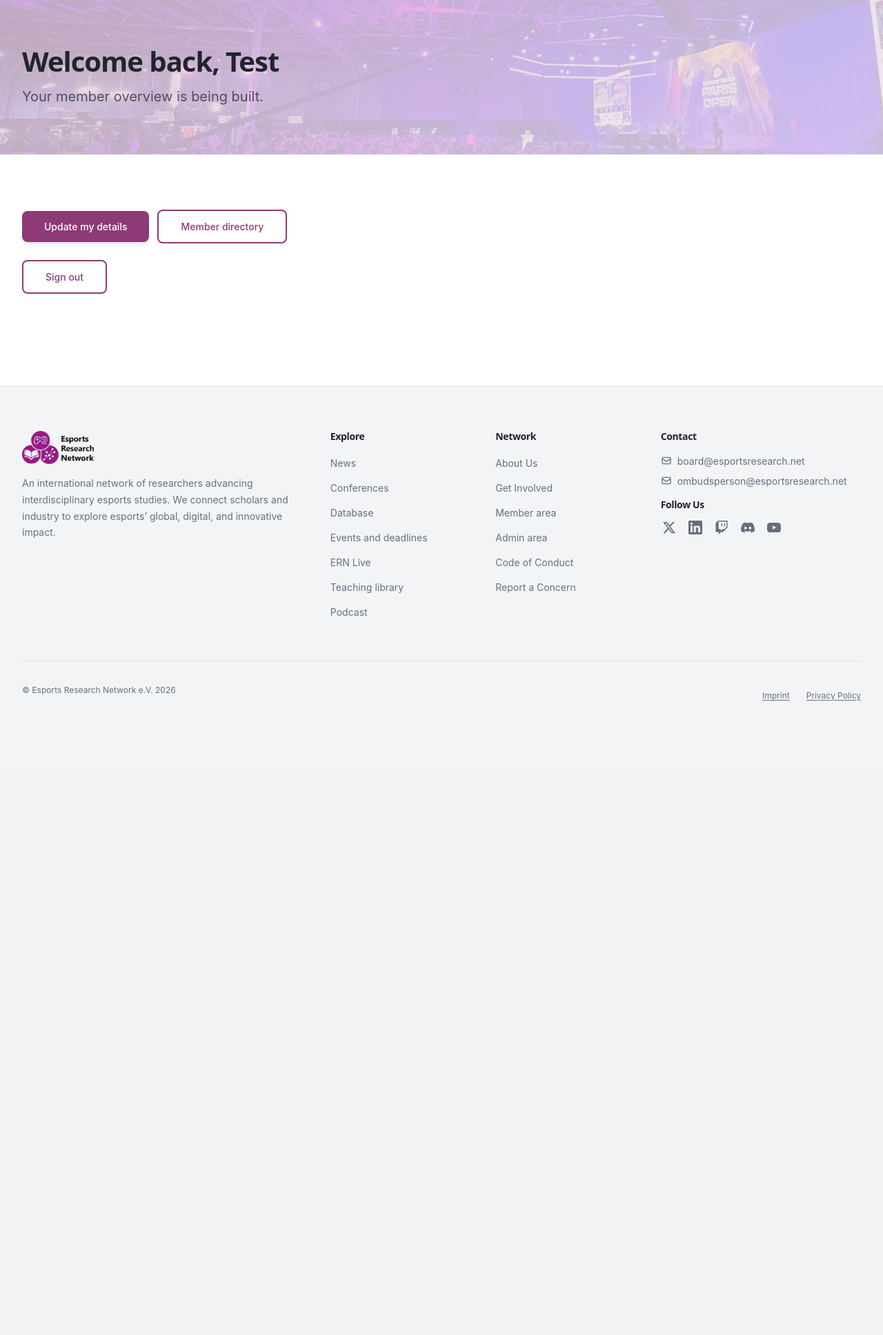
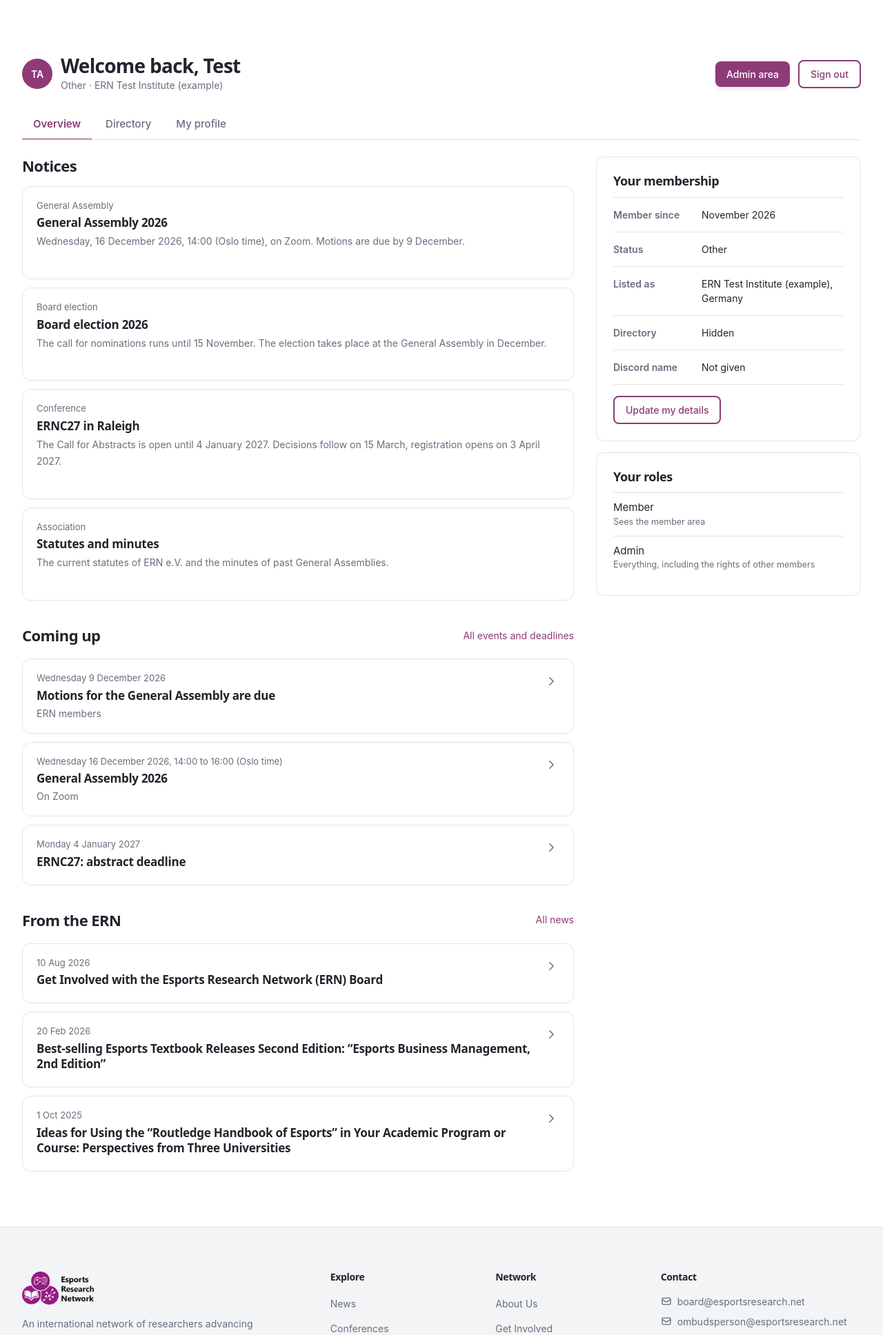
Before and after one commit to t0bs3n/ern-platform, a Laravel app: page /members in a window 1280 px wide. Shown: the part 81-2017 px from the top of the page at 69% size. Before the commit the page ends 1097 px from the top, so only its background shows below. Run offline with Laravel 12, Linux system fonts and the light colour scheme; a user stored in the database is signed in; data comes from the database, SQL or seed files in the repository.

Commit message:
R1-14 Member overview
Co-Authored-By: Claude Opus 5.5 <noreply@anthropic.com>
Claude-Session: https://claude.ai/code/session_015SEyJFraeoRgDCsM36PGkT

```diff
--- a/app/Http/Controllers/Admin/ContentController.php
+++ b/app/Http/Controllers/Admin/ContentController.php
@@ -4,6 +4,7 @@ namespace App\Http\Controllers\Admin;
 
 use App\Http\Controllers\Controller;
 use App\Models\News;
+use App\Models\Notice;
 use App\Models\Page;
 use Illuminate\View\View;
 
@@ -15,6 +16,7 @@ class ContentController extends Controller
         return view('admin.content.index', [
             'news' => News::orderByDesc('published_at')->orderByDesc('id')->get(),
             'pages' => Page::orderBy('title')->get(),
+            'notices' => Notice::orderByDesc('id')->get(),
         ]);
     }
 }
--- /dev/null
+++ b/app/Http/Controllers/MemberAreaController.php
@@ -0,0 +1,26 @@
+<?php
+
+namespace App\Http\Controllers;
+
+use App\Calendar\EventCalendar;
+use App\Models\News;
+use App\Models\Notice;
+use Illuminate\Http\Request;
+use Illuminate\View\View;
+
+/**
+ * The member overview (R1-14): the member's own status, ERN notices, the next events and the roles.
+ * Saved items, new articles and the press come with later releases.
+ */
+class MemberAreaController extends Controller
+{
+    public function index(Request $request, EventCalendar $calendar): View
+    {
+        return view('members.index', [
+            'me' => $request->user(),
+            'notices' => Notice::published()->limit(6)->get(),
+            'events' => $calendar->upcoming()->take(3)->values(),
+            'news' => News::published()->orderByDesc('published_at')->orderByDesc('id')->limit(3)->get(),
+        ]);
+    }
+}
--- /dev/null
+++ b/app/Models/Notice.php
@@ -0,0 +1,39 @@
+<?php
+
+namespace App\Models;
+
+use App\Support\Markdown;
+use Illuminate\Database\Eloquent\Attributes\Fillable;
+use Illuminate\Database\Eloquent\Builder;
+use Illuminate\Database\Eloquent\Model;
+use Illuminate\Support\HtmlString;
+
+/** A notice for members (R1-14). Members see it once it is published. */
+#[Fillable(['kind', 'title', 'body', 'status'])]
+class Notice extends Model
+{
+    public const DRAFT = 'draft';
+
+    public const PUBLISHED = 'published';
+
+    /**
+     * @return array<string, string>
+     */
+    protected function casts(): array
+    {
+        return ['published_at' => 'datetime'];
+    }
+
+    /**
+     * @param  Builder<Notice>  $query
+     */
+    public function scopePublished(Builder $query): void
+    {
+        $query->where('status', self::PUBLISHED)->whereNotNull('published_at')->orderByDesc('published_at')->orderByDesc('id');
+    }
+
+    public function bodyHtml(): HtmlString
+    {
+        return Markdown::toHtml($this->body);
+    }
+}
--- a/database/seeders/DatabaseSeeder.php
+++ b/database/seeders/DatabaseSeeder.php
@@ -23,6 +23,7 @@ class DatabaseSeeder extends Seeder
             ContentSeeder::class,
             EventSeeder::class,
             ApplicationSeeder::class,
+            NoticeSeeder::class,
         ]);
     }
 }
--- a/resources/views/members/index.blade.php
+++ b/resources/views/members/index.blade.php
@@ -1,23 +1,103 @@
 @extends('layouts.site', ['nav' => 'members', 'title' => 'Member area'])
 
-{{-- Placeholder. The member overview is task R1-14. --}}
 @section('content')
-    <section class="hero-section x-short">
-        <div class="container-ern">
-            <div style="max-width:64rem">
-                <h1>Welcome back, {{ auth()->user()->first_name }}</h1>
-                <p>Your member overview is being built.</p>
+    <div class="container-ern content-wrap x-stack">
+        <div class="x-row x-between">
+            <div class="x-row">
+                <span class="x-av x-org" aria-hidden="true">{{ $me->initials() }}</span>
+                <div>
+                    <h1 style="font-size:1.75rem">Welcome back, {{ $me->first_name }}</h1>
+                    <span class="x-small x-muted">{{ collect([$me->career_stage, $me->institution])->filter()->implode(' · ') }}</span>
+                </div>
+            </div>
+            <div class="x-row">
+                @can('open-admin-area')
+                    <a class="btn btn-primary x-btn-sm" href="{{ route('admin') }}">Admin area</a>
+                @endcan
+                <form method="POST" action="{{ route('logout') }}">
+                    @csrf
+                    <button class="btn btn-outline x-btn-sm" type="submit">Sign out</button>
+                </form>
             </div>
         </div>
-    </section>
-    <div class="container-ern content-wrap x-stack">
+
+        <nav class="x-tabs x-many" aria-label="Member area">
+            <a class="x-tab" href="{{ route('members') }}" aria-current="page">Overview</a>
+            <a class="x-tab" href="{{ route('members.directory') }}">Directory</a>
+            <a class="x-tab" href="{{ route('members.profile') }}">My profile</a>
+        </nav>
+
         @if (session('status'))
             <div class="x-card" role="status"><p class="x-small" style="margin:0">{{ session('status') }}</p></div>
         @endif
-        <div class="x-row"><a class="btn btn-primary" href="{{ route('members.profile') }}">Update my details</a><a class="btn btn-outline" href="{{ route('members.directory') }}">Member directory</a></div>
-        <form method="POST" action="{{ route('logout') }}">
-            @csrf
-            <button class="btn btn-outline" type="submit">Sign out</button>
-        </form>
+
+        <div class="x-cols x-wide-side">
+            <div class="x-stack" style="gap:2rem">
+                @if ($notices->isNotEmpty())
+                    <div id="notices">
+                        <h2 class="x-h2">Notices</h2>
+                        <ul class="x-list">
+                            @foreach ($notices as $notice)
+                                <li class="x-item">
+                                    <div class="x-item-main">
+                                        <span class="x-item-meta">{{ $notice->kind }}</span>
+                                        <span class="x-item-title">{{ $notice->title }}</span>
+                                        <div class="x-item-by entry-content x-small">{{ $notice->bodyHtml() }}</div>
+                                    </div>
+                                </li>
+                            @endforeach
+                        </ul>
+                    </div>
+                @endif
+
+                @if ($events->isNotEmpty())
+                    <div>
+                        <div class="x-row x-between" style="margin-bottom:1rem"><h2 class="x-h2" style="margin:0">Coming up</h2><a class="x-small" href="{{ route('events.index') }}">All events and deadlines</a></div>
+                        <ul class="x-list">
+                            @foreach ($events as $entry)
+                                <li class="x-item"><div class="x-item-row"><a class="x-item-main" href="{{ $entry->link ?? route('events.index') }}"><span class="x-item-meta">{{ $entry->whenText() }}</span><span class="x-item-title">{{ $entry->title }}</span>@if ($entry->place)<span class="x-item-by">{{ $entry->place }}</span>@endif</a><span class="x-item-side"><x-icon name="arrow" /></span></div></li>
+                            @endforeach
+                        </ul>
+                    </div>
+                @endif
+
+                @if ($news->isNotEmpty())
+                    <div>
+                        <div class="x-row x-between" style="margin-bottom:1rem"><h2 class="x-h2" style="margin:0">From the ERN</h2><a class="x-small" href="{{ route('news.index') }}">All news</a></div>
+                        <ul class="x-list">
+                            @foreach ($news as $post)
+                                <li class="x-item"><div class="x-item-row"><a class="x-item-main" href="{{ route('news.show', $post->slug) }}"><span class="x-item-meta">{{ $post->published_at->format('j M Y') }}</span><span class="x-item-title">{{ $post->title }}</span></a><span class="x-item-side"><x-icon name="arrow" /></span></div></li>
+                            @endforeach
+                        </ul>
+                    </div>
+                @endif
+            </div>
+
+            <aside class="x-stack" style="gap:1rem">
+                <div class="x-card">
+                    <h2 class="x-card-h">Your membership</h2>
+                    <dl class="x-facts x-small" style="margin-bottom:1rem">
+                        @foreach ([
+                            'Member since' => $me->approved_at?->format('F Y'),
+                            'Status' => $me->career_stage ?: 'Not given',
+                            'Listed as' => collect([$me->institution, $me->country])->filter()->implode(', ') ?: 'Not given',
+                            'Directory' => $me->listed_in_directory ? 'Visible to members' : 'Hidden',
+                            'Discord name' => $me->discord_name ?: 'Not given',
+                        ] as $label => $value)
+                            <div style="grid-template-columns:7rem minmax(0,1fr)"><dt>{{ $label }}</dt><dd>{{ $value }}</dd></div>
+                        @endforeach
+                    </dl>
+                    <a class="btn btn-outline x-btn-sm" href="{{ route('members.profile') }}">Update my details</a>
+                </div>
+                <div class="x-card">
+                    <h2 class="x-card-h">Your roles</h2>
+                    <ul class="x-admlist">
+                        @foreach ($me->roles->sortBy(fn ($r) => array_search($r->role, \App\Enums\Role::cases(), true)) as $held)
+                            <li><span>{{ $held->role->label() }} <small class="x-muted">{{ $held->role->description() }}</small></span></li>
+                        @endforeach
+                    </ul>
+                </div>
+            </aside>
+        </div>
     </div>
 @endsection
--- a/routes/web.php
+++ b/routes/web.php
@@ -8,6 +8,7 @@ use App\Http\Controllers\Admin\ContentController;
 use App\Http\Controllers\Admin\EventAdminController;
 use App\Http\Controllers\Admin\MembersAdminController;
 use App\Http\Controllers\Admin\NewsController;
+use App\Http\Controllers\Admin\NoticeAdminController;
 use App\Http\Controllers\Admin\PageController;
 use App\Http\Controllers\Admin\TeamMemberController;
 use App\Http\Controllers\ConferenceController;
@@ -17,6 +18,7 @@ use App\Http\Controllers\HomeController;
 use App\Http\Controllers\JoinController;
 use App\Http\Controllers\LegalPageController;
 use App\Http\Controllers\MediaController;
+use App\Http\Controllers\MemberAreaController;
 use App\Http\Controllers\NewsController as PublicNewsController;
 use App\Http\Controllers\NewsImageController;
 use App\Http\Controllers\ProfileController;
@@ -84,7 +86,7 @@ Route::prefix('members')->group(function () {
 
     Route::post('sign-out', [AuthenticatedSessionController::class, 'destroy'])->middleware('auth')->name('logout');
 
-    Route::view('/', 'members.index')->middleware('auth')->name('members');
+    Route::get('/', [MemberAreaController::class, 'index'])->middleware(['auth', 'can:use-member-area'])->name('members');
 
     // The member's own profile (R1-12): never another member's id in these addresses.
     Route::middleware(['auth', 'can:use-member-area'])->prefix('profile')->name('members.profile')->group(function () {
@@ -140,6 +142,11 @@ Route::prefix('admin')->middleware('admin')->group(function () {
         Route::get('people/{person}', [TeamMemberController::class, 'edit'])->name('people.edit');
         Route::put('people/{person}', [TeamMemberController::class, 'update'])->name('people.update');
         Route::delete('people/{person}', [TeamMemberController::class, 'destroy'])->name('people.destroy');
+        Route::get('notices/new', [NoticeAdminController::class, 'create'])->name('notices.create');
+        Route::post('notices', [NoticeAdminController::class, 'store'])->name('notices.store');
+        Route::get('notices/{notice}', [NoticeAdminController::class, 'edit'])->name('notices.edit');
+        Route::put('notices/{notice}', [NoticeAdminController::class, 'update'])->name('notices.update');
+        Route::delete('notices/{notice}', [NoticeAdminController::class, 'destroy'])->name('notices.destroy');
         Route::get('events/new', [EventAdminController::class, 'create'])->name('events.create');
         Route::post('events', [EventAdminController::class, 'store'])->name('events.store');
         Route::get('events/{event}', [EventAdminController::class, 'edit'])->name('events.edit');
```
Also changed, not shown: app/Http/Controllers/Admin/NoticeAdminController.php (added, +59 -0 lines), app/Http/Requests/Admin/NoticeRequest.php (added, +46 -0 lines), database/seeders/NoticeSeeder.php (added, +30 -0 lines), docs/BACKLOG.md (+1 -1 lines), docs/briefs/R1-14.md (added, +48 -0 lines), resources/views/admin/content/index.blade.php (+17 -0 lines), resources/views/admin/content/notice-form.blade.php (added, +35 -0 lines), tests/Feature/Members/MemberOverviewTest.php (added, +167 -0 lines), database/migrations/2026_11_26_220000_create_notices_table.php (added), docs/CHANGELOG.md.
